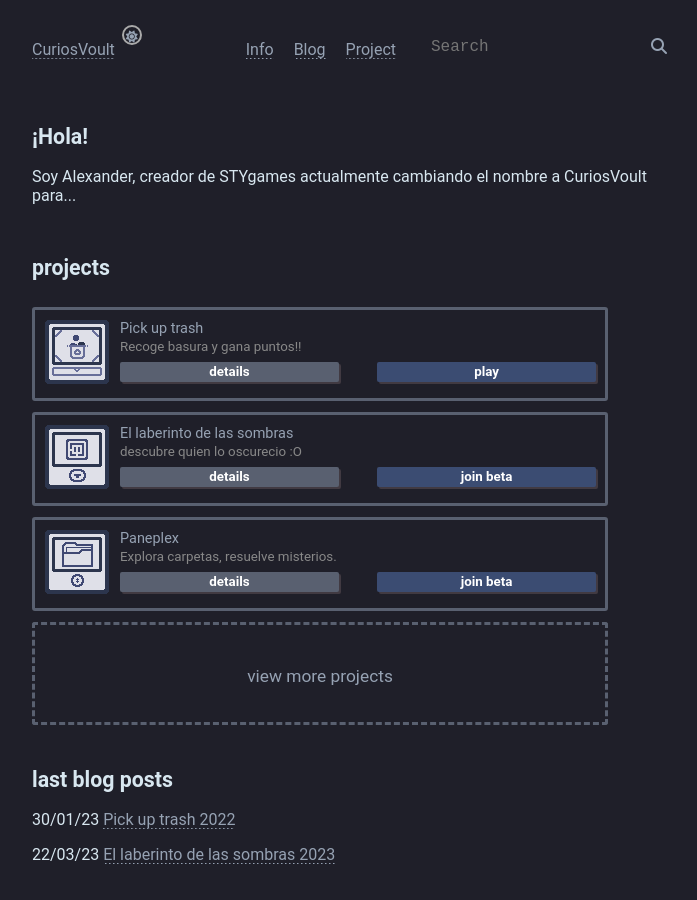
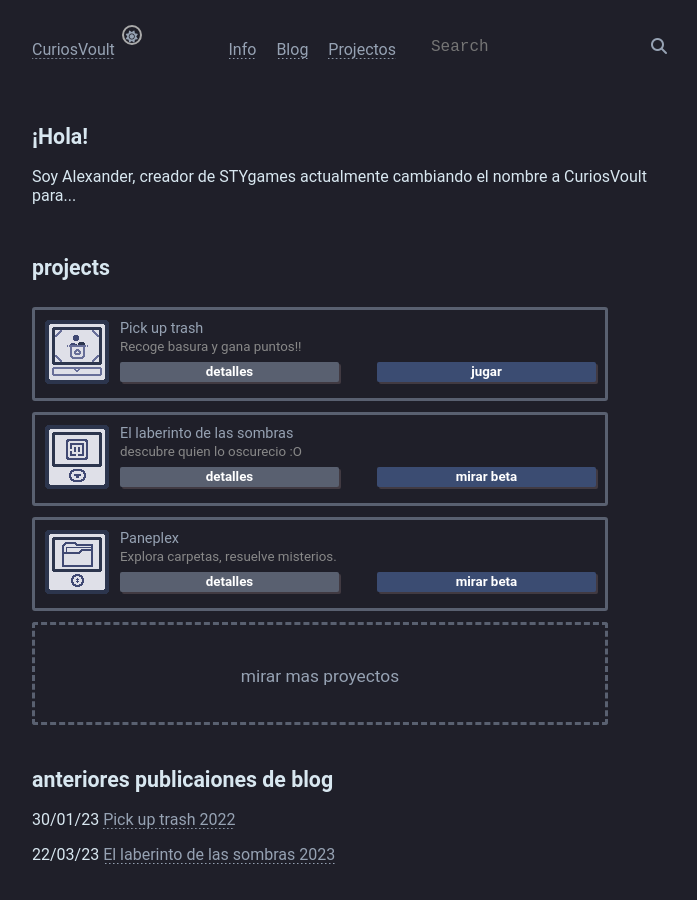
Before and after one commit to cvault-g/Curios2, a plain HTML site: page index.html in a window 1280 px wide. Shown: the whole page, without its empty margins (288-985 px from the left). Drawn offline with Linux system fonts and the light colour scheme; a web font is replaced by a local one.

Commit message:
Update index.html

```diff
--- a/index.html
+++ b/index.html
@@ -32,9 +32,9 @@
     <div class="navbar-menu">
 
       <div class="header">
-        <a href="#" class="navbar-link">Info</a>
-        <a href="#" class="navbar-link">Blog</a>
-        <a href="#" class="navbar-link">Project</a>
+        <a href="/info" class="navbar-link">Info</a>
+        <a href="/blog" class="navbar-link">Blog</a>
+        <a href="/projectos" class="navbar-link">Projectos</a>
         <div class="navbar-search-container">
           <form class="navbar-search">
             <input type="text" placeholder="Search" class="navbar-search-input">
@@ -74,12 +74,12 @@
             <div class="project_buttons">
                 <a href="projects/pick-up-trash/">
                     <div class="project_button project_details_button">
-                        <span>details</span>
+                        <span>detalles</span>
                     </div>
                 </a>
                 <a href="#" target="_blank">
                  <div class="project_button project_source_button">
-                       <span>play</span>
+                       <span>jugar</span>
                   </div>
                </a>
            </div>
@@ -107,12 +107,12 @@
       <div class="project_buttons">
           <a href="projects/el-laberinto-de-las-sombras/">
               <div class="project_button project_details_button">
-                  <span>details</span>
+                  <span>detalles</span>
               </div>
           </a>
           <a href="#" target="_blank">
            <div class="project_button project_source_button">
-                 <span>join beta</span>
+                 <span>mirar beta</span>
                </div>
             </a>
           </div>
@@ -140,12 +140,12 @@
       <div class="project_buttons">
           <a href="projects/paneplex/">
               <div class="project_button project_details_button">
-                  <span>details</span>
+                  <span>detalles</span>
               </div>
           </a>
           <a href="#" target="_blank">
            <div class="project_button project_source_button">
-                 <span>join beta</span>
+                 <span>mirar beta</span>
                </div>
             </a>
           </div>
@@ -154,14 +154,15 @@
         </li>
         <li>
           <div class="project_item" id="view_more_projects">
-            <a href="/projects">view more projects</a>
+            <a href="/projects">mirar mas proyectos</a>
         </div>
         </li>
     </ul>
-    <h2 id="last_blog_posts">last blog posts</h2>
+    <h2 id="last_blog_posts">anteriores publicaiones de blog</h2>
     <div id="blog_entries">
 
       <p class="blog_entry">30/01/23 <a href="30/01/23/pick-up-trash-2022/">Pick up trash 2022</a></p>
       <p class="blog_entry">22/03/23 <a href="22/03/23/el-laberinto-de-las-sombras-2023/">El laberinto de las sombras 2023</a></p>
     </div>
+    </body>
 </html>
```
